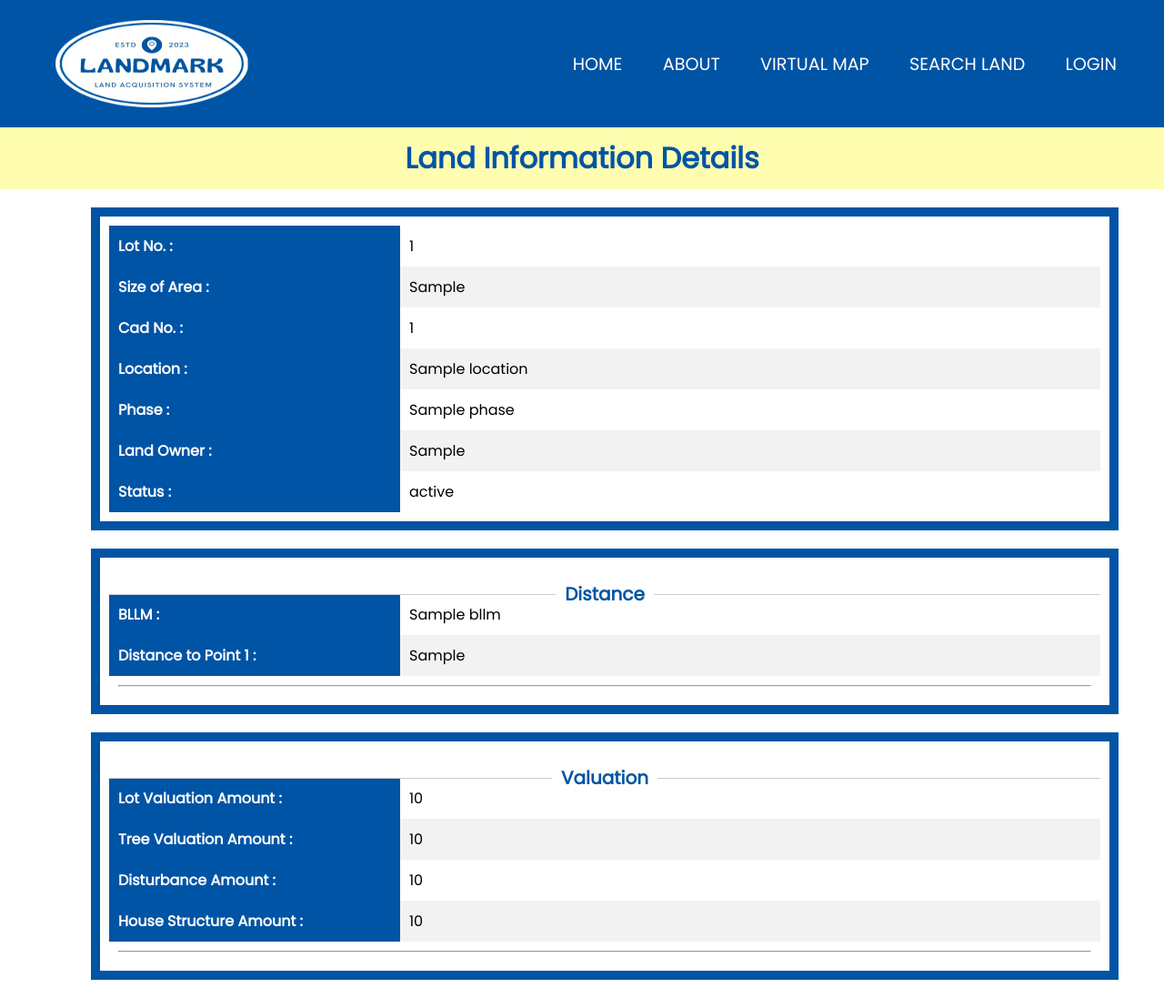
After one commit to joever-eduard/LandMark-May30, a CodeIgniter 4 app: template app/Views/usersearch.php in a window 1280 px wide. The commit adds this page. Shown: the whole page at 91% size. Run offline with PHP 8.4 and a stand-in for CodeIgniter, Linux system fonts and the light colour scheme; the template is opened without the code that fills it: most values are stand-ins (such as "Sample title", 1, 10 or a date in 2020); some libraries are stand-ins or nearby versions.

Commit message:
New may 30 upload

```diff
--- a/app/Config/Routes.php
+++ b/app/Config/Routes.php
@@ -41,6 +41,7 @@ $routes->get('/adminhome', 'PagesController::adminHome');
 $routes->get('adminabout', 'PagesController::adminAbout');
 $routes->get('adminsearch', 'PagesController::adminSearch');
 $routes->get('searchinfo', 'PagesController::searchinfo');
+$routes->get('usersearch', 'PagesController::usersearch');
 $routes->get('documents', 'PagesController::documents');
 $routes->get('reports', 'PagesController::reports');
 $routes->match(['get', 'post'], 'land/add', 'PagesController::add');
--- /dev/null
+++ b/app/Views/usersearch.php
@@ -0,0 +1,115 @@
+<html>
+  <head>
+    <meta charset="UTF-8">
+    <title>Search Details Page</title>
+    <link rel="stylesheet" href="/assets/css/usersearch.css">
+    <link href='https://fonts.googleapis.com/css?family=Poppins' rel='stylesheet'>
+  </head>
+  <body>
+    <Header>
+        <div class="navbar">
+        <img src="/assets/images/icon2.png" class="logo">
+            <ul>
+                <li><a href="/">Home</a></li>
+                <li><a href="/about">About</a></li>
+                <li><a href="#">Virtual Map</a></li>
+                <li><a href="/search">Search Land</a></li>
+                <li><a href="/login">Login</a></li>
+                </li>
+            </ul>
+        </div>
+    </Header>
+
+    <div class="document-page">
+    <div class="container">
+        <h1>Land Information Details</h1>
+    </div>
+
+    <div class="box">
+        <table>
+            <tr>
+                <th>Lot No. :</th>
+                <td><?= isset($lot['lot_no']) ? esc($lot['lot_no']) : '' ?></td>
+            </tr>
+            <tr>
+                <th>Size of Area :</th>
+                <td><?= isset($lot['size_of_area']) ? esc($lot['size_of_area']) : '' ?></td>
+            </tr>
+            <tr>
+                <th>Cad No. :</th>
+                <td><?= isset($lot['cad_no']) ? esc($lot['cad_no']) : '' ?></td>
+            </tr>
+            <tr>
+                <th>Location :</th>
+                <td><?= isset($lot['location']) ? esc($lot['location']) : '' ?></td>
+            </tr>
+            <tr>
+                <th>Phase :</th>
+                <td><?= isset($lot['phase']) ? esc($lot['phase']) : '' ?></td>
+            </tr>
+            <tr>
+                <th>Land Owner :</th>
+                <td><?= isset($lot['land_owner']) ? esc($lot['land_owner']) : '' ?></td>
+            </tr>
+            <tr>
+                <th>Status :</th>
+                <td><?= isset($lot['status']) ? esc($lot['status']) : '' ?></td>
+            </tr>
+        </table>
+    </div>
+
+    <div class="box">
+        <div class="divider">
+            <h2 class="centered">Distance</h2>
+        </div>
+
+        <table>
+            <!-- Iterate over property distances -->
+            <?php foreach ($propertyDistances as $distance): ?>
+            <tr>
+                <th>BLLM :</th>
+                <td><?= isset($distance['bllm']) ? esc($distance['bllm']) : '' ?></td>
+            </tr>
+            <tr>
+                <th>Distance to Point 1 :</th>
+                <td><?= isset($distance['distance_to_point1']) ? esc($distance['distance_to_point1']) : '' ?></td>
+            </tr>
+            <tr>
+                <td colspan="2"><hr></td> <!-- Add a horizontal divider -->
+            </tr>
+            <?php endforeach; ?>
+        </table>
+    </div>
+
+    <div class="box">
+        <div class="divider">
+            <h2 class="centered">Valuation</h2>
+        </div>
+
+        <table>
+            <?php foreach ($propertyValuations as $valuation): ?>
+            <tr>
+                <th>Lot Valuation Amount :</th>
+                <td><?= isset($valuation['valuation_amount']) ? esc($valuation['valuation_amount']) : '' ?></td>
+            </tr>
+            <tr>
+                <th>Tree Valuation Amount :</th>
+                <td><?= isset($valuation['tree_valuation_amount']) ? esc($valuation['tree_valuation_amount']) : '' ?></td>
+            </tr>
+            <tr>
+                <th>Disturbance Amount :</th>
+                <td><?= isset($valuation['disturbance_amount']) ? esc($valuation['disturbance_amount']) : '' ?></td>
+            </tr>
+            <tr>
+                <th>House Structure Amount :</th>
+                <td><?= isset($valuation['house_structure_amount']) ? esc($valuation['house_structure_amount']) : '' ?></td>
+            </tr>
+            <tr>
+                <td colspan="2"><hr></td> <!-- Add a horizontal divider -->
+            </tr>
+            <?php endforeach; ?>
+        </table>
+    </div>
+</div>
+</body>
+</html>
```
Also changed, not shown: app/Controllers/PagesController.php (+76 -17 lines), app/Views/adminsearch.php (+11 -0 lines), app/Views/documents.php (+0 -33 lines), app/Views/search.php (+17 -13 lines), app/Views/update.php (+29 -14 lines), public/assets/css/adminsearch.css, public/assets/css/usersearch.css (added).
